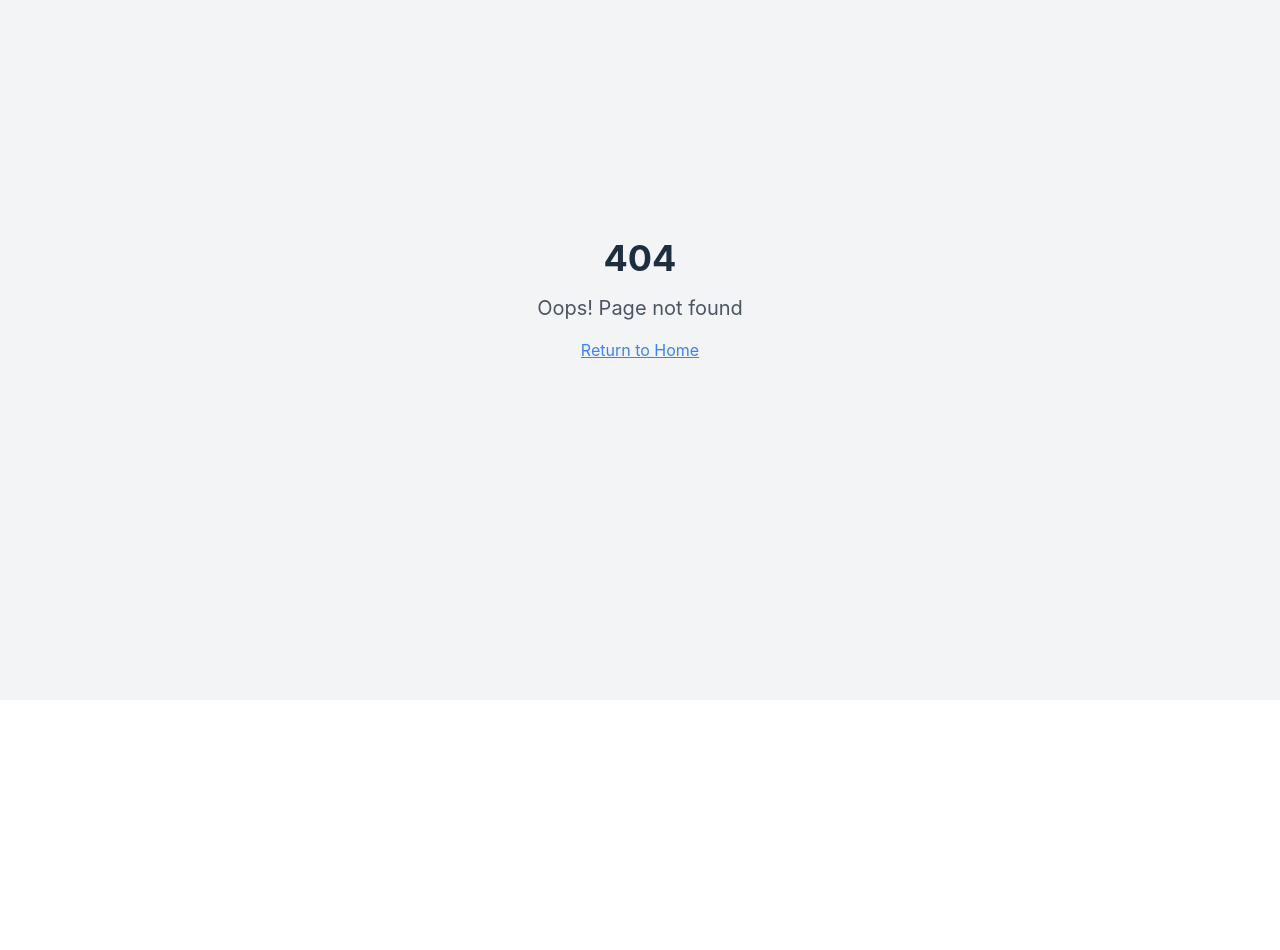
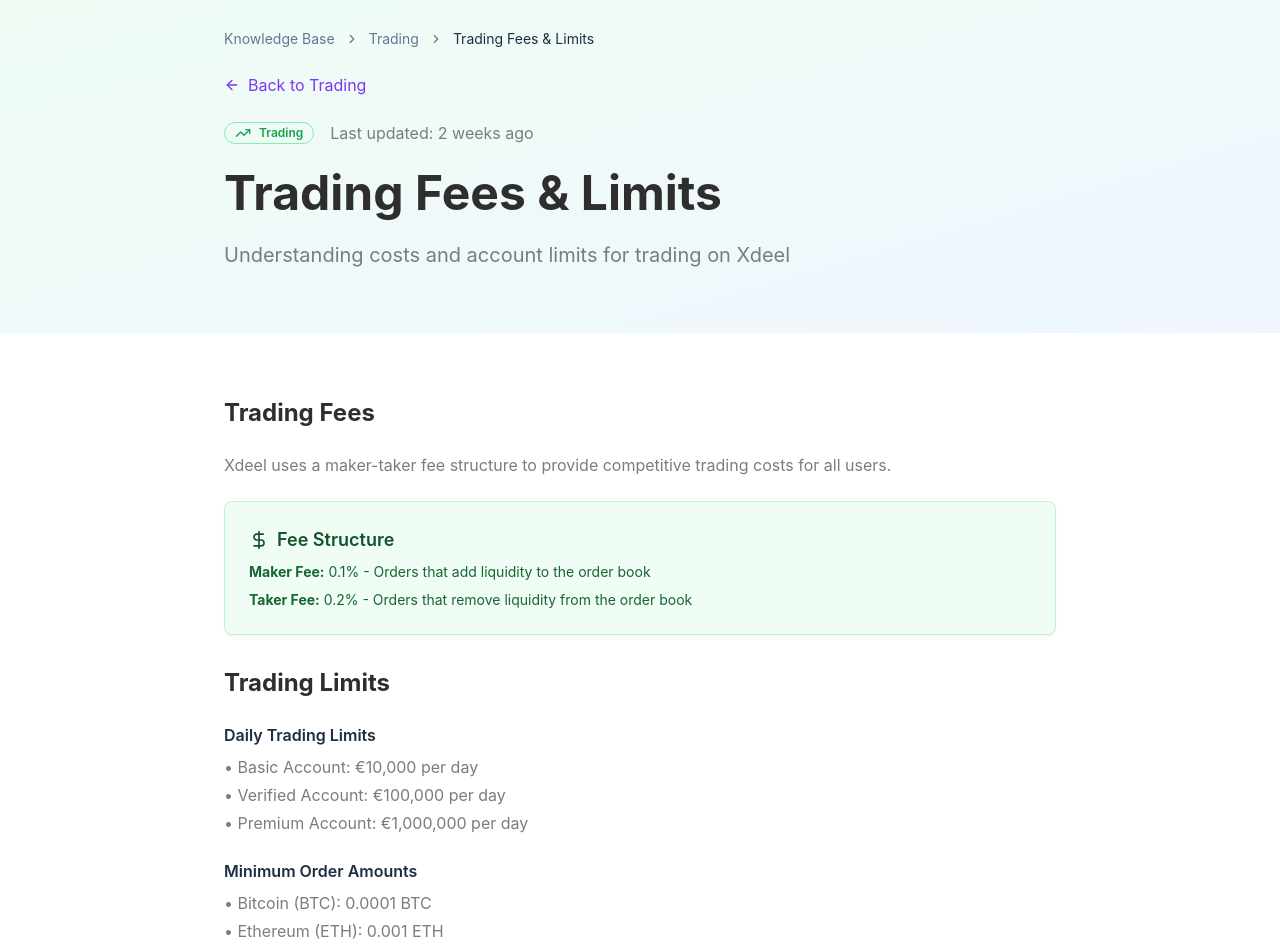
Before and after one commit to cidrus-money-org/xdeel-nexus-web, a React (Vite) app: page /knowledge-base/trading/fees-limits in a window 1280 px wide. Before the commit this address had no page. Shown: the part 100-1050 px from the top of the page. Before the commit the page ends 800 px from the top, so only its background shows below. Built offline with nearby package versions, Linux system fonts and the light colour scheme.

Commit message:
Fix: Resolve 404 error on fees-limits page
Created the missing article page for Trading Fees & Limits and updated routing in App.tsx.

```diff
--- a/src/App.tsx
+++ b/src/App.tsx
@@ -42,6 +42,7 @@ import ApiDocsCategory from "./pages/knowledge-base/ApiDocsCategory";
 import ComplianceCategory from "./pages/knowledge-base/ComplianceCategory";
 import OrderTypes from "./pages/knowledge-base/trading/OrderTypes";
 import ReadingCharts from "./pages/knowledge-base/trading/ReadingCharts";
+import FeesLimits from "./pages/knowledge-base/trading/FeesLimits";
 import Enable2FA from "./pages/knowledge-base/security/Enable2FA";
 import PhishingAwareness from "./pages/knowledge-base/security/PhishingAwareness";
 import WalletProtection from "./pages/knowledge-base/security/WalletProtection";
@@ -80,6 +81,7 @@ const App = () => (
           <Route path="/knowledge-base/compliance" element={<ComplianceCategory />} />
           <Route path="/knowledge-base/trading/order-types" element={<OrderTypes />} />
           <Route path="/knowledge-base/trading/reading-charts" element={<ReadingCharts />} />
+          <Route path="/knowledge-base/trading/fees-limits" element={<FeesLimits />} />
           <Route path="/knowledge-base/trading/stop-loss-take-profit" element={<StopLossTakeProfit />} />
           <Route path="/knowledge-base/payments/withdraw-funds" element={<WithdrawFunds />} />
           <Route path="/knowledge-base/security/enable-2fa" element={<Enable2FA />} />
--- /dev/null
+++ b/src/pages/knowledge-base/trading/FeesLimits.tsx
@@ -0,0 +1,136 @@
+
+import { Layout } from "@/components/Layout";
+import { Badge } from "@/components/ui/badge";
+import { Card, CardContent } from "@/components/ui/card";
+import {
+  Breadcrumb,
+  BreadcrumbItem,
+  BreadcrumbLink,
+  BreadcrumbList,
+  BreadcrumbSeparator,
+  BreadcrumbPage
+} from "@/components/ui/breadcrumb";
+import { ArrowLeft, TrendingUp, DollarSign } from "lucide-react";
+import { Link } from "react-router-dom";
+
+const FeesLimits = () => {
+  return (
+    <Layout>
+      <section className="py-16 bg-gradient-to-br from-green-50 to-blue-50">
+        <div className="max-w-4xl mx-auto px-4 sm:px-6 lg:px-8">
+          <Breadcrumb className="mb-6">
+            <BreadcrumbList>
+              <BreadcrumbItem>
+                <BreadcrumbLink asChild>
+                  <Link to="/knowledge-base">Knowledge Base</Link>
+                </BreadcrumbLink>
+              </BreadcrumbItem>
+              <BreadcrumbSeparator />
+              <BreadcrumbItem>
+                <BreadcrumbLink asChild>
+                  <Link to="/knowledge-base/trading">Trading</Link>
+                </BreadcrumbLink>
+              </BreadcrumbItem>
+              <BreadcrumbSeparator />
+              <BreadcrumbPage>Trading Fees & Limits</BreadcrumbPage>
+            </BreadcrumbList>
+          </Breadcrumb>
+
+          <Link to="/knowledge-base/trading" className="inline-flex items-center text-xdeel-primary hover:text-xdeel-primary/80 mb-6">
+            <ArrowLeft className="w-4 h-4 mr-2" />
+            Back to Trading
+          </Link>
+
+          <div className="flex items-center mb-6">
+            <Badge variant="outline" className="mr-4 text-green-600 border-green-300">
+              <TrendingUp className="w-4 h-4 mr-2" />
+              Trading
+            </Badge>
+            <span className="text-xdeel-gray">Last updated: 2 weeks ago</span>
+          </div>
+
+          <h1 className="text-4xl lg:text-5xl font-bold text-xdeel-dark mb-6">
+            Trading Fees & Limits
+          </h1>
+          <p className="text-xl text-xdeel-gray">
+            Understanding costs and account limits for trading on Xdeel
+          </p>
+        </div>
+      </section>
+
+      <section className="py-16 bg-white">
+        <div className="max-w-4xl mx-auto px-4 sm:px-6 lg:px-8">
+          <div className="prose max-w-none">
+            <h2 className="text-2xl font-bold text-xdeel-dark mb-6">Trading Fees</h2>
+            <p className="text-xdeel-gray mb-6">
+              Xdeel uses a maker-taker fee structure to provide competitive trading costs for all users.
+            </p>
+
+            <Card className="border-green-200 bg-green-50 mb-8">
+              <CardContent className="p-6">
+                <h3 className="text-lg font-semibold text-green-900 mb-2 flex items-center">
+                  <DollarSign className="w-5 h-5 mr-2" />
+                  Fee Structure
+                </h3>
+                <div className="text-green-800 text-sm space-y-2">
+                  <p><strong>Maker Fee:</strong> 0.1% - Orders that add liquidity to the order book</p>
+                  <p><strong>Taker Fee:</strong> 0.2% - Orders that remove liquidity from the order book</p>
+                </div>
+              </CardContent>
+            </Card>
+
+            <h2 className="text-2xl font-bold text-xdeel-dark mb-6">Trading Limits</h2>
+
+            <div className="space-y-6 mb-8">
+              <div>
+                <h4 className="font-semibold mb-2">Daily Trading Limits</h4>
+                <ul className="text-xdeel-gray space-y-1">
+                  <li>• Basic Account: €10,000 per day</li>
+                  <li>• Verified Account: €100,000 per day</li>
+                  <li>• Premium Account: €1,000,000 per day</li>
+                </ul>
+              </div>
+
+              <div>
+                <h4 className="font-semibold mb-2">Minimum Order Amounts</h4>
+                <ul className="text-xdeel-gray space-y-1">
+                  <li>• Bitcoin (BTC): 0.0001 BTC</li>
+                  <li>• Ethereum (ETH): 0.001 ETH</li>
+                  <li>• Other cryptocurrencies: €10 equivalent</li>
+                </ul>
+              </div>
+
+              <div>
+                <h4 className="font-semibold mb-2">Maximum Order Amounts</h4>
+                <p className="text-xdeel-gray">Maximum order size is limited by your account verification level and available balance.</p>
+              </div>
+            </div>
+
+            <h2 className="text-2xl font-bold text-xdeel-dark mb-6">Fee Reductions</h2>
+            <div className="space-y-4 mb-8">
+              <div>
+                <h4 className="font-semibold mb-2">Volume-Based Discounts</h4>
+                <p className="text-xdeel-gray mb-2">Higher trading volumes qualify for reduced fees:</p>
+                <ul className="text-xdeel-gray space-y-1">
+                  <li>• €100,000+ monthly volume: 10% fee reduction</li>
+                  <li>• €500,000+ monthly volume: 25% fee reduction</li>
+                  <li>• €1,000,000+ monthly volume: 50% fee reduction</li>
+                </ul>
+              </div>
+            </div>
+
+            <h2 className="text-2xl font-bold text-xdeel-dark mb-6">Additional Information</h2>
+            <ul className="text-xdeel-gray space-y-2 mb-8">
+              <li>• Fees are calculated on the total order value</li>
+              <li>• Cancelled orders are not charged any fees</li>
+              <li>• Partial fills are charged proportionally</li>
+              <li>• Fee schedules may change with advance notice</li>
+            </ul>
+          </div>
+        </div>
+      </section>
+    </Layout>
+  );
+};
+
+export default FeesLimits;
```
